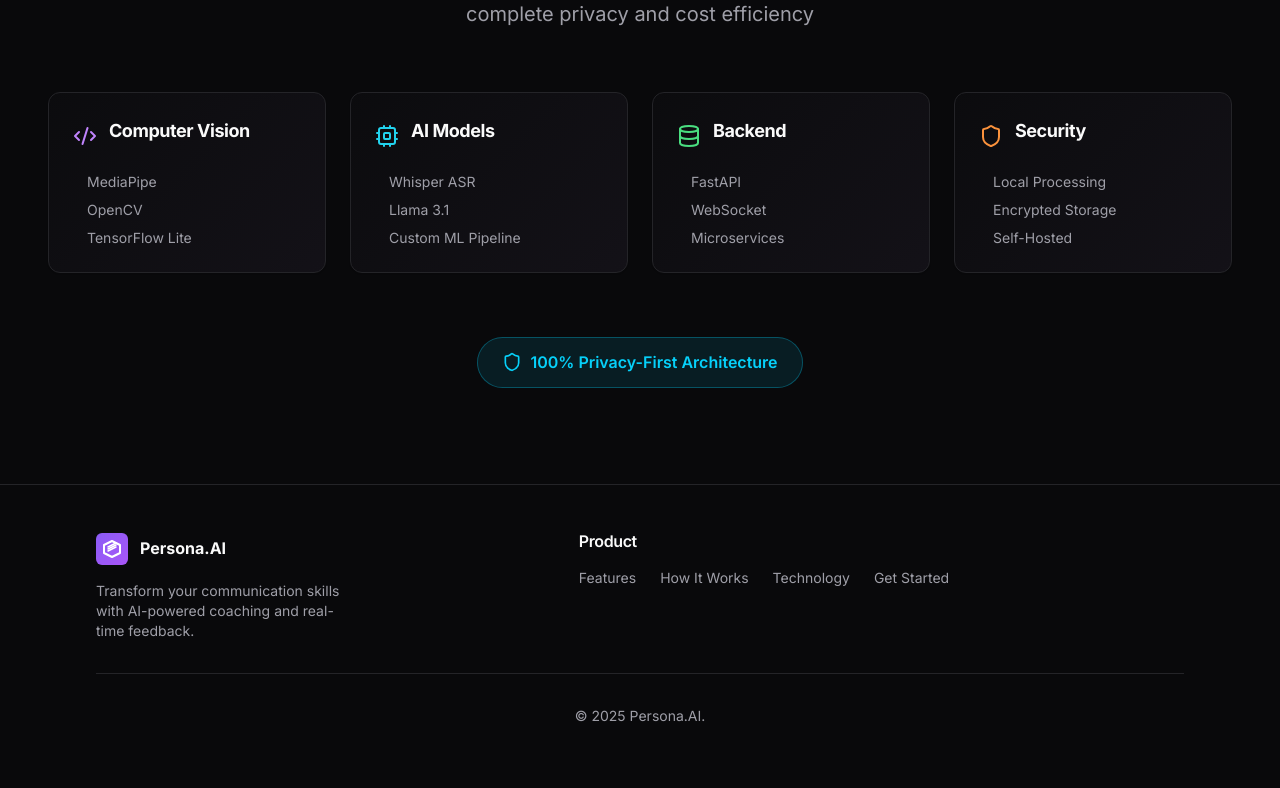
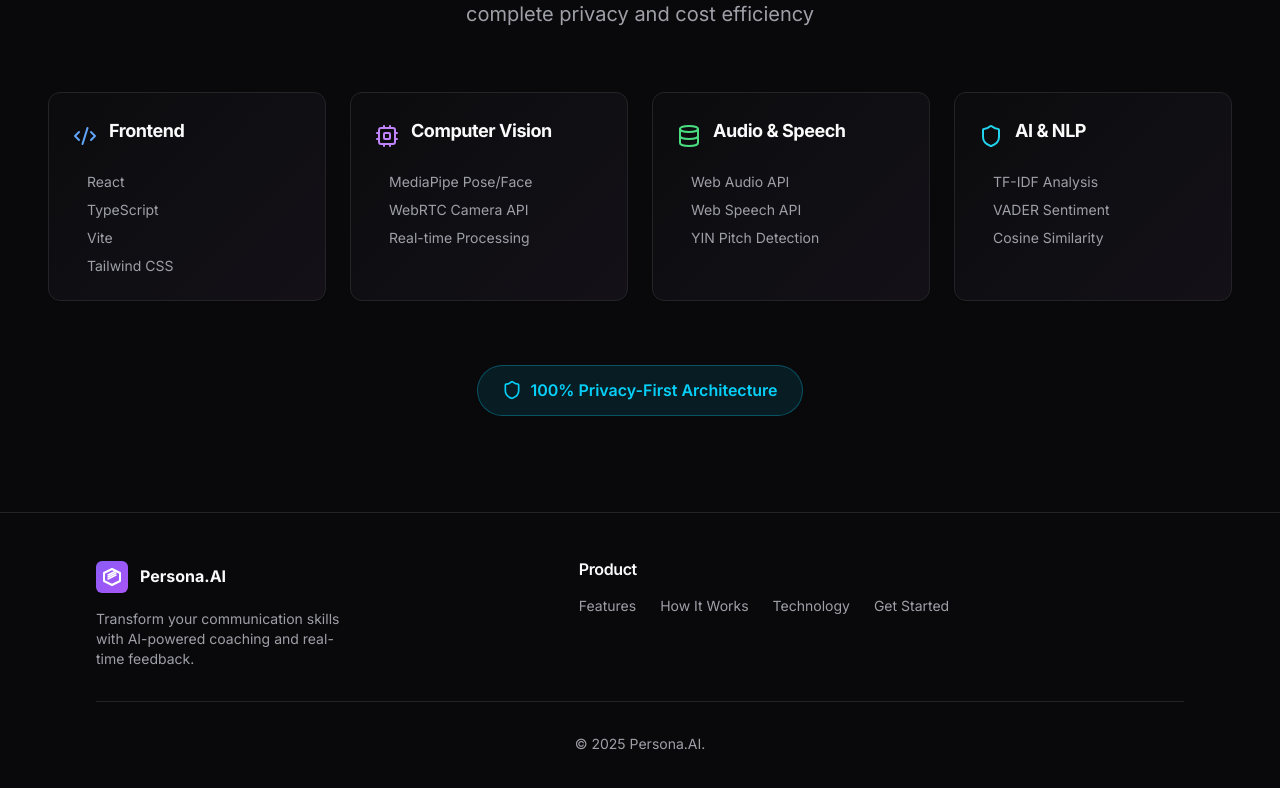
Before and after one commit to yashas004/Persona.AI, a React (Vite) app: page / in a window 1280 px wide. Shown: the part 3189-3977 px from the top of the page. Built offline with nearby package versions, Linux system fonts and the light colour scheme; no server answers; the HTML template or start-up script is replaced by a standard one.

Commit message:
Update Codebase

```diff
--- a/src/components/TechStack.tsx
+++ b/src/components/TechStack.tsx
@@ -3,28 +3,28 @@ import { Card } from "@/components/ui/card";
 
 const technologies = [
   {
+    category: "Frontend",
+    icon: Code2,
+    items: ["React", "TypeScript", "Vite", "Tailwind CSS"],
+    color: "text-blue-400",
+  },
+  {
     category: "Computer Vision",
-    icon: Code2,
-    items: ["MediaPipe", "OpenCV", "TensorFlow Lite"],
+    icon: Cpu,
+    items: ["MediaPipe Pose/Face", "WebRTC Camera API", "Real-time Processing"],
     color: "text-purple-400",
   },
   {
-    category: "AI Models",
-    icon: Cpu,
-    items: ["Whisper ASR", "Llama 3.1", "Custom ML Pipeline"],
-    color: "text-cyan-400",
-  },
-  {
-    category: "Backend",
+    category: "Audio & Speech",
     icon: Database,
-    items: ["FastAPI", "WebSocket", "Microservices"],
+    items: ["Web Audio API", "Web Speech API", "YIN Pitch Detection"],
     color: "text-green-400",
   },
   {
-    category: "Security",
+    category: "AI & NLP",
     icon: Shield,
-    items: ["Local Processing", "Encrypted Storage", "Self-Hosted"],
-    color: "text-orange-400",
+    items: ["TF-IDF Analysis", "VADER Sentiment", "Cosine Similarity"],
+    color: "text-cyan-400",
   },
 ];
 
```
